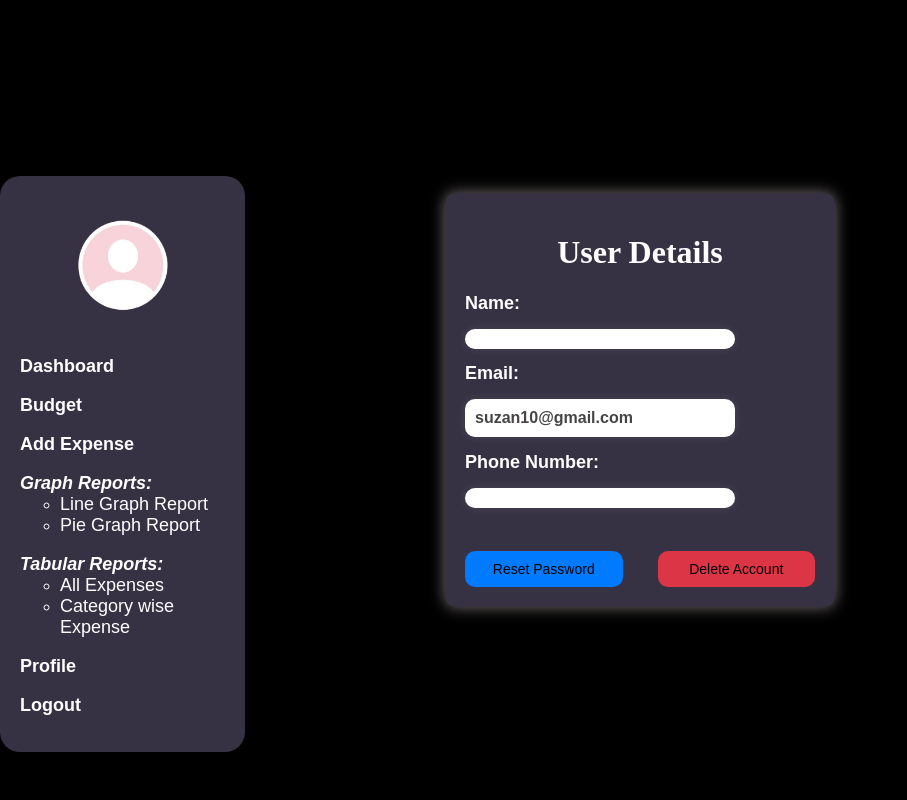
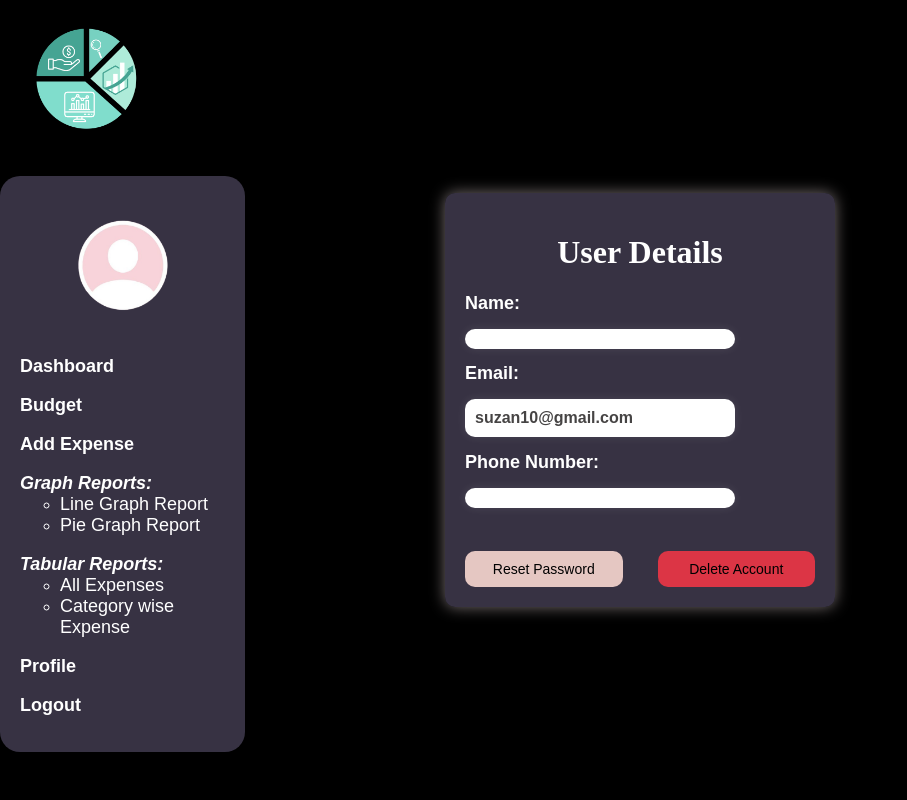
Before and after one commit to adityashahgithub/FiscalPoint, a PHP site: page /Frontend/profile.php in a window 1280 px wide. Shown: the whole page, without its empty margins (0-907 px from the left). Run offline with PHP 8.4, Linux system fonts and the light colour scheme; a user stored in the database is signed in; data comes from the database, SQL or seed files in the repository.

Commit message:
logo in profile page

```diff
--- a/Frontend/css/profile.css
+++ b/Frontend/css/profile.css
@@ -165,12 +165,12 @@
 }
 
 .reset-btn {
-    background-color: #007bff;
+    background-color: #E5C7C2;
     color: black;
 }
 
 .reset-btn:hover {
-    background-color: #0056b3;
+    background-color: #E5C7C2;
 }
 
 .delete-btn {
--- a/Frontend/profile.php
+++ b/Frontend/profile.php
@@ -50,6 +50,8 @@
     <link rel="stylesheet" href="css/profile.css">
 </head>
 <body>
+<img src="css/logo.png" alt="Logo" class="logo" onclick="location.href='landing.html'">
+
 
 <aside class="sidebar">
         <div class="profile">
```
